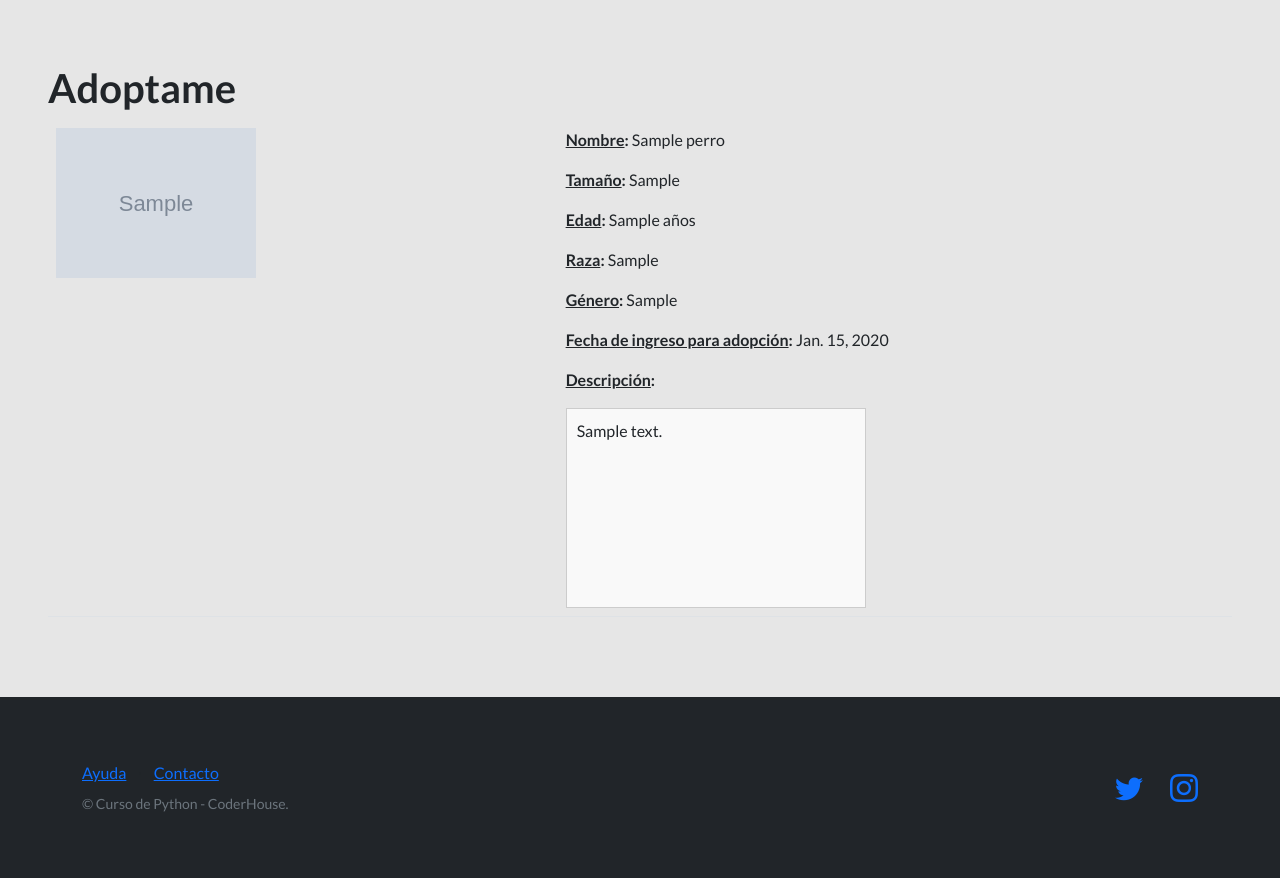
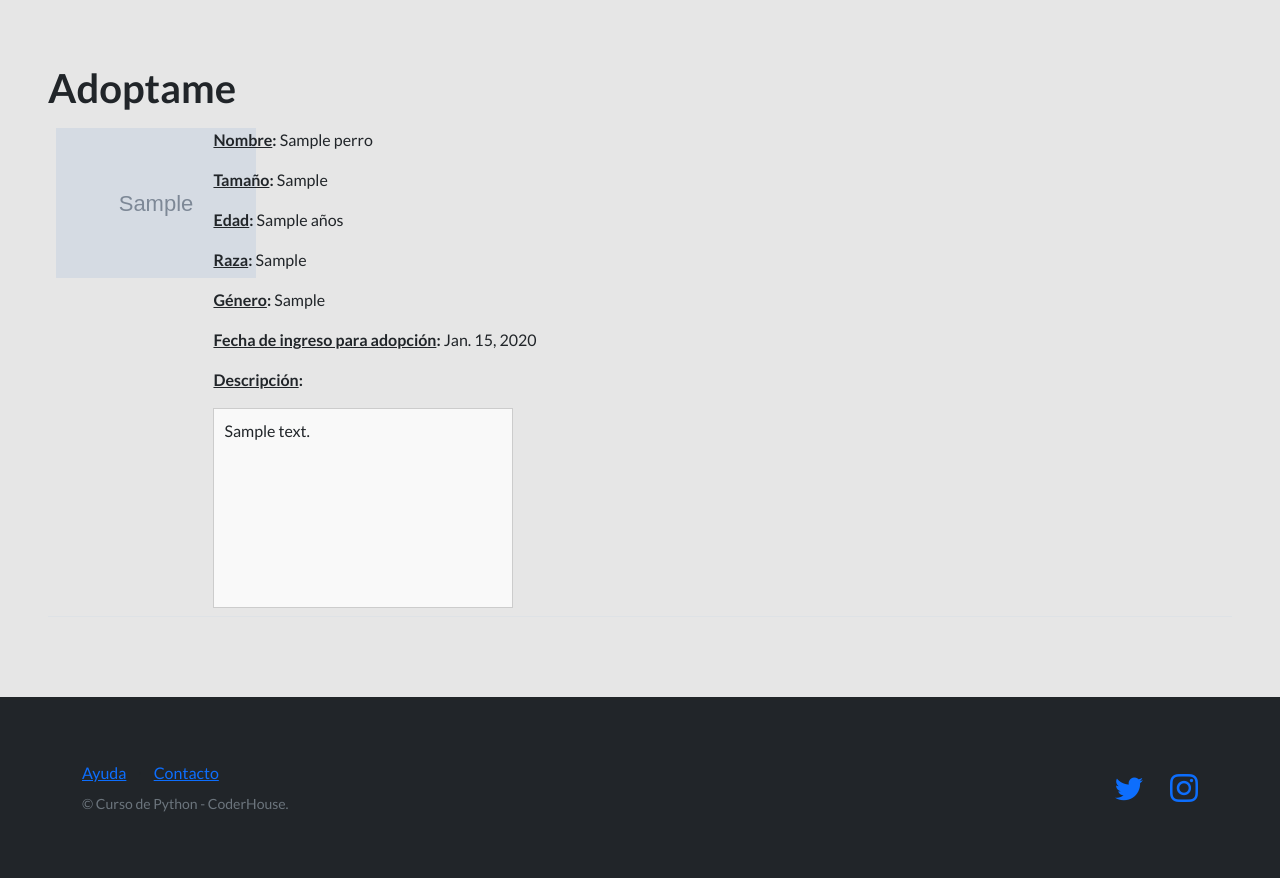
Before and after one commit to nicolasdelfino-123/Tercera-pre-entrega-DELFINO, a Django app: page /ver-mas/1/ in a window 1280 px wide. Shown: the part 66-944 px from the top of the page. Run offline with Django 4.2, Linux system fonts and the light colour scheme; tables that the repository leaves empty hold one stand-in row (values such as "Sample post"); grey boxes marked "Sample" are stand-in pictures; some libraries are stand-ins or nearby versions.

Commit message:
mejorado ver mas todo hacia la izquiera

```diff
--- a/proyecto_perros/app_perros/templates/app_perros/ver_mas.html
+++ b/proyecto_perros/app_perros/templates/app_perros/ver_mas.html
@@ -11,23 +11,9 @@
         {% endif %}
       </td>
       <td>
-        <p class="field-left"><strong><u>Nombre</u>:</strong> {{ perro.nombre }}</p>
-        <p class="field-left"><strong><u>Tamaño</u>:</strong> {{ perro.tamanio }}</p>
-        <p class="field-left"><strong><u>Edad</u>:</strong> {{ perro.edad }} años</p>
-        <p class="field-left"><strong><u>Raza</u>:</strong> {{ perro.raza }}</p>
-        <p class="field-left"><strong><u>Género</u>:</strong> {{ perro.genero }}</p>
-        <p class="field-left"><strong><u>Fecha de ingreso para adopción</u>:</strong> {{ perro.fecha_entrada }}</p>
-        <p class="field-left"><strong><u>Descripción</u>:</strong></p>
-        <div class="descripcion-field">{{ perro.descripcion }}</div>
-
-      </td>
-    </tr>
-  </table>
-</section>
-
         <style>
           .field-left {
-    margin-left: -5cm;
+            margin-left: -25cm; /* Ajusta este valor para controlar la distancia a la izquierda */
           }
 
           .field-left strong u {
@@ -42,8 +28,21 @@
             width: 300px; /* Ajusta la anchura según tus necesidades */
             overflow: auto;
             word-wrap: break-word;
-    margin-left: -5cm;
+            margin-left: -25cm;
           }
         </style>
 
+        <p class="field-left"><strong><u>Nombre</u>:</strong> {{ perro.nombre }}</p>
+        <p class="field-left"><strong><u>Tamaño</u>:</strong> {{ perro.tamanio }}</p>
+        <p class="field-left"><strong><u>Edad</u>:</strong> {{ perro.edad }} años</p>
+        <p class="field-left"><strong><u>Raza</u>:</strong> {{ perro.raza }}</p>
+        <p class="field-left"><strong><u>Género</u>:</strong> {{ perro.genero }}</p>
+        <p class="field-left"><strong><u>Fecha de ingreso para adopción</u>:</strong> {{ perro.fecha_entrada }}</p>
+        <p class="field-left"><strong><u>Descripción</u>:</strong></p>
+        <div class="descripcion-field">{{ perro.descripcion|safe }}</div>
+
+      </td>
+    </tr>
+  </table>
+</section>
 {% endblock contenido %}
```
Also changed, not shown: proyecto_perros/media/perros/perro1_FTrTRbO.jpg (added), proyecto_perros/media/perros/perro1_MfgO2Bg.jpg (added), proyecto_perros/media/perros/perro2_5QDqsaj.webp (added), proyecto_perros/media/perros/perro2_IasQPEj.webp (added). Lines whose indentation alone changed are shown as unchanged.
